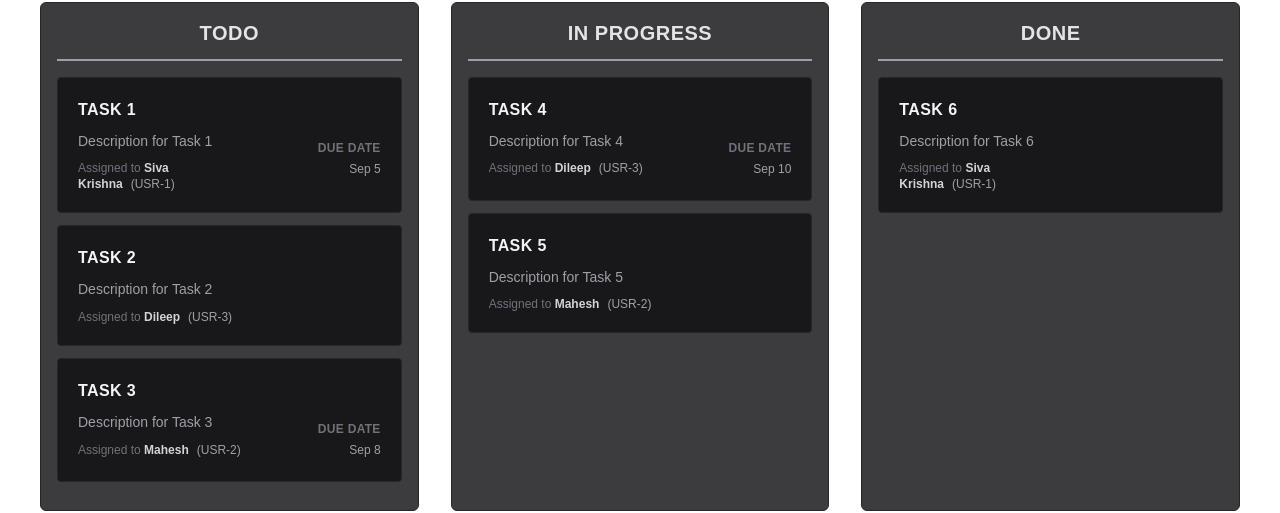
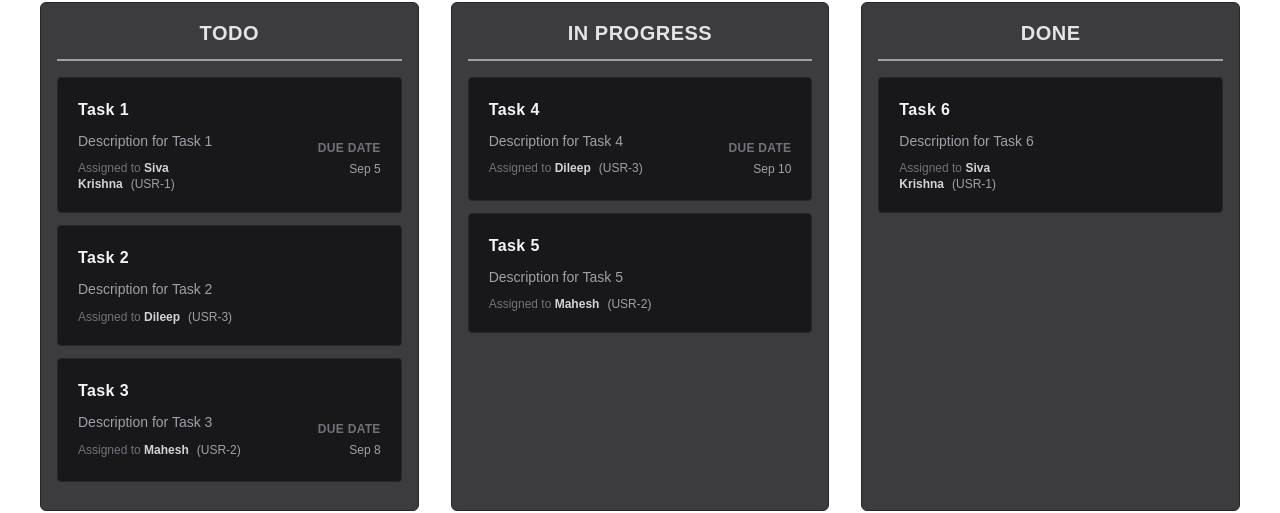
Before and after one commit to SivaKrishna6745/TeamFlow, a Next.js app: page / in a window 1280 px wide. Shown: the part 267-780 px from the top of the page. Built offline with nearby package versions, Linux system fonts and the light colour scheme.

Commit message:
feat: Add overdue task indicator

```diff
--- a/src/components/TaskCard.tsx
+++ b/src/components/TaskCard.tsx
@@ -10,6 +10,11 @@ type TaskCardProps = {
 };
 
 const TaskCard = ({ task, edit, del, dragStart }: TaskCardProps) => {
+    const isOverDue =
+        task.dueDate !== undefined
+            ? new Date(task.dueDate).toISOString().split('T')[0] < new Date().toISOString().split('T')[0]
+            : '';
+
     return (
         <div
             draggable
@@ -17,8 +22,16 @@ const TaskCard = ({ task, edit, del, dragStart }: TaskCardProps) => {
             onDragStart={() => dragStart(task.id)}
         >
             <div className="flex flex-col gap-2">
-                <p id="title" className="text-base font-semibold tracking-wide text-zinc-100 uppercase wrap-break-word">
-                    {task.title}
+                <p
+                    id="title"
+                    className="flex flex-wrap items-center gap-2 text-base font-semibold tracking-wide text-zinc-100 break-words"
+                >
+                    <span>{task.title}</span>
+                    {isOverDue && (
+                        <span className="inline-flex items-center gap-1 rounded-full bg-red-500/10 px-2 py-0.5 text-xs font-bold uppercase tracking-wider text-red-400 border border-red-500/20">
+                            ⚠️ Overdue
+                        </span>
+                    )}
                 </p>
                 <p id="descption" className="text-sm text-zinc-400 leading-relaxed wrap-break-word">
                     {task.description}
```
